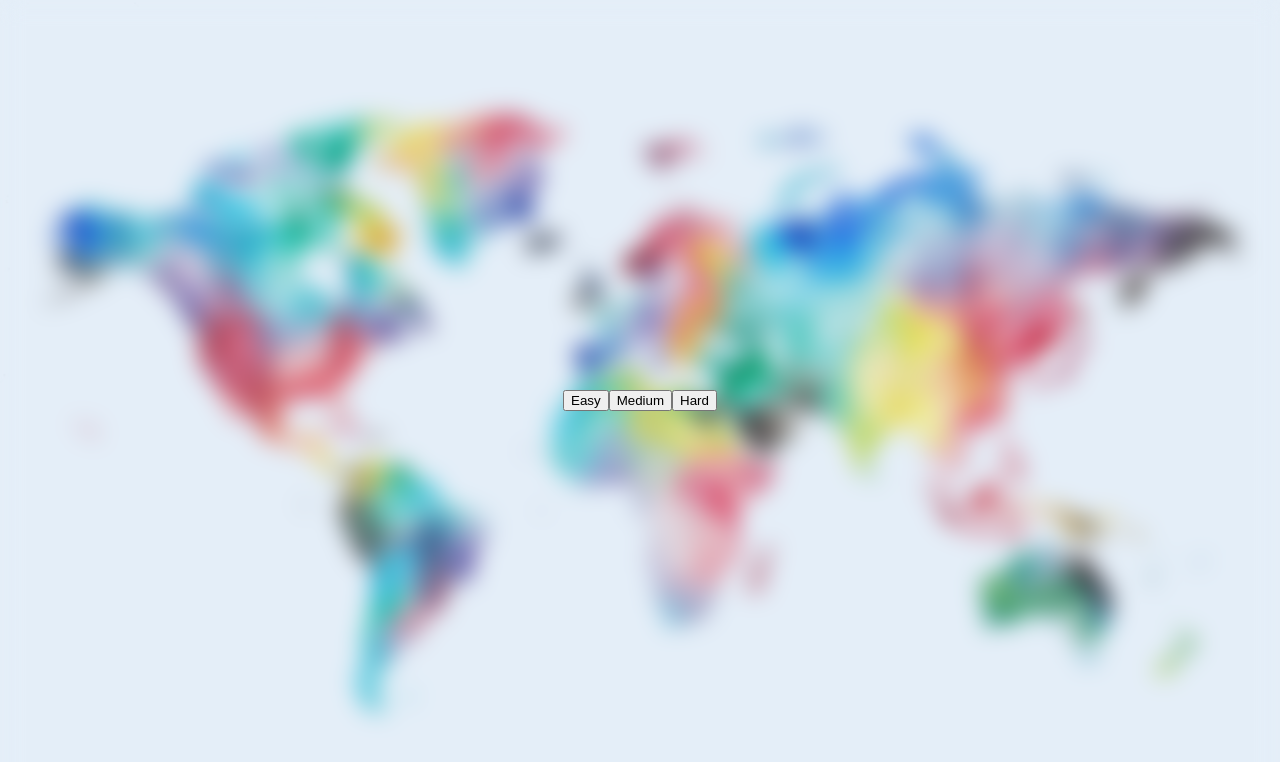
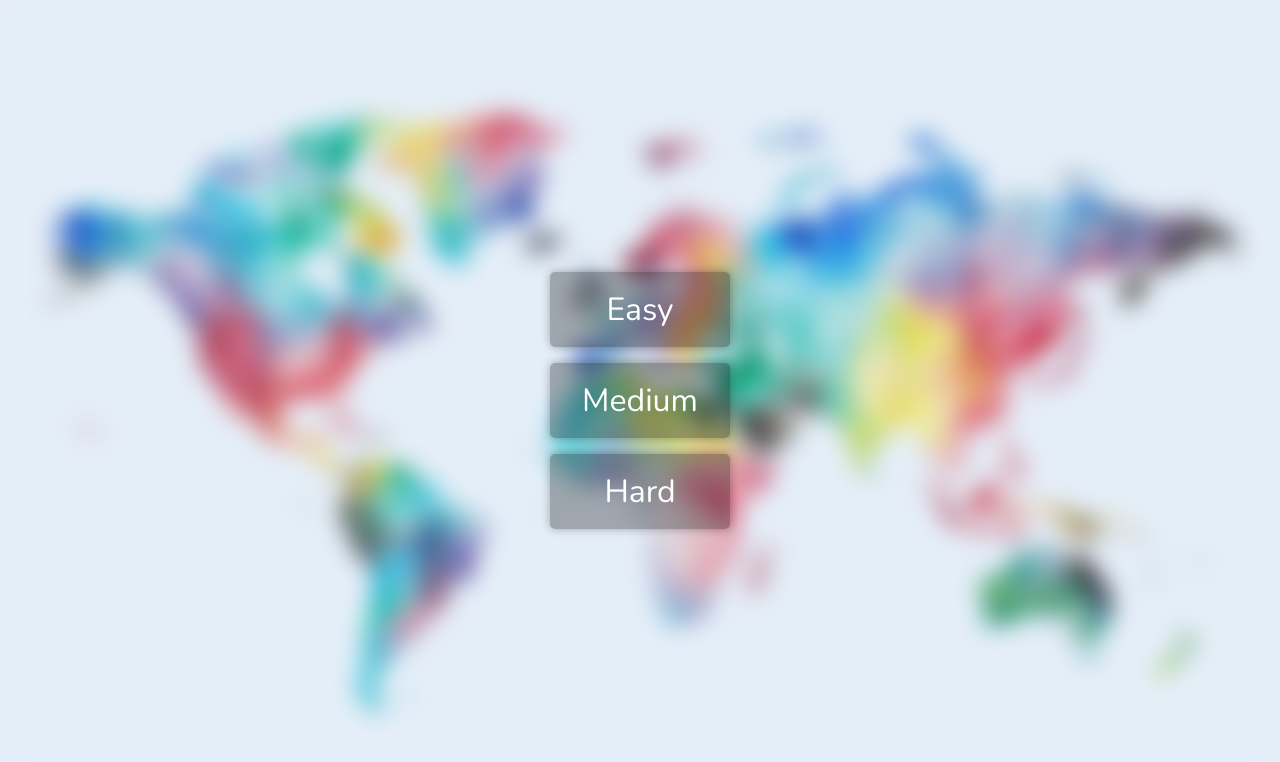
Before and after one commit to Fislix/TOP-memory-card-game, a React (Vite) app: page / in a window 1280 px wide. Shown: the top 762 px of the page. Built offline with nearby package versions, Linux system fonts and the light colour scheme.

Commit message:
Improve difficulty selection styling

```diff
--- a/src/components/DifficultySelection.jsx
+++ b/src/components/DifficultySelection.jsx
@@ -1,9 +1,17 @@
+import '../styles/DifficultySelection.css';
+
 function DifficultySelection({ onSelected }) {
   return (
-    <div>
-      <button onClick={() => onSelected('easy')}>Easy</button>
-      <button onClick={() => onSelected('medium')}>Medium</button>
-      <button onClick={() => onSelected('hard')}>Hard</button>
+    <div className='diff-selection'>
+      <button onClick={() => onSelected('easy')}>
+        <div>Easy</div>
+      </button>
+      <button onClick={() => onSelected('medium')}>
+        <div>Medium</div>
+      </button>
+      <button onClick={() => onSelected('hard')}>
+        <div>Hard</div>
+      </button>
     </div>
   );
 }
--- a/src/index.css
+++ b/src/index.css
@@ -1,3 +1,5 @@
+@import url('https://fonts.googleapis.com/css2?family=Nunito&display=swap');
+
 html,
 body {
   margin: 0;
@@ -14,4 +16,9 @@ body {
 
 #root {
   height: 100%;
+  font-family: 'Nunito', sans-serif;
 }
+
+button {
+  padding: 0;
+}
--- /dev/null
+++ b/src/styles/DifficultySelection.css
@@ -0,0 +1,28 @@
+.diff-selection {
+  display: flex;
+  flex-direction: column;
+  gap: 1rem;
+}
+
+.diff-selection button {
+  font-family: 'Nunito', sans-serif;
+  font-size: 2rem;
+  color: white;
+  background-color: rgba(0 0 0 / 0.3);
+  border: none;
+  border-radius: 5px;
+  box-shadow: 0px 0px 10px rgba(0 0 0 / 0.3);
+}
+
+.diff-selection button div {
+  box-sizing: border-box;
+  width: 100%;
+  height: 100%;
+  padding: 1rem 2rem;
+  display: inline-block;
+  transition: transform 0.2s;
+}
+
+.diff-selection button div:hover {
+  transform: scale(1.2);
+}
```
